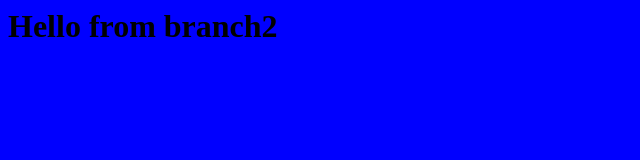
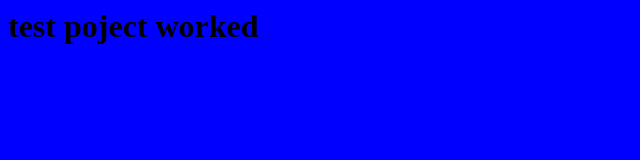
Before and after one commit to atayuta/temp1, a plain HTML site: page index.html in a window 1280 px wide. Shown: the whole page, without its empty margins (0-640 px from the left). Drawn offline with Linux system fonts and the light colour scheme.

Commit message:
gitHub is working

```diff
--- a/index.html
+++ b/index.html
@@ -1,7 +1,8 @@
 <html>
 
  <body bgcolor="blue">
-	<h1>Hello from branch2</h1>
+
+	<h1>test poject worked</h1>
 
   </body>
 </html>
```
Also changed, not shown: 1 other file.
